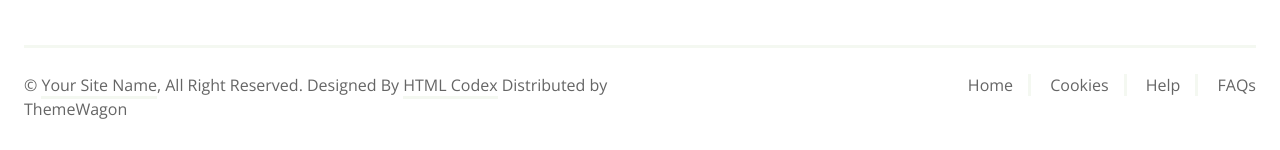
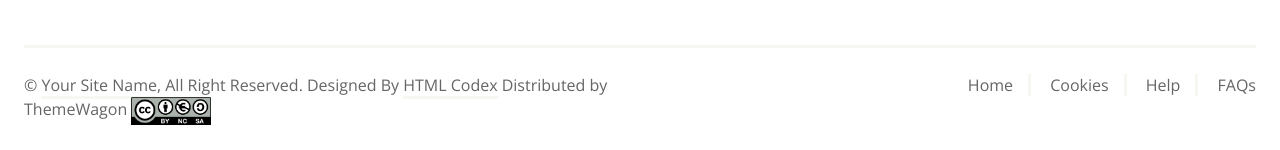
Before and after one commit to nerv00x/hairnic-1.0.0, a plain HTML site: page index.html in a window 1280 px wide. Shown: the part 4177-4327 px from the top of the page. Drawn offline with nearby package versions, Linux system fonts and the light colour scheme.

Commit message:
copyright

```diff
--- a/css/style.css
+++ b/css/style.css
@@ -430,3 +430,6 @@ img.animated.pulse {
 .margin-bottom{
     margin-bottom: 50px !important;
 }
+.imgCC{
+    width: 80px !important;
+}
--- a/index.html
+++ b/index.html
@@ -415,6 +415,7 @@
                         <!--/*** This template is free as long as you keep the footer author’s credit link/attribution link/backlink. If you'd like to use the template without the footer author’s credit link/attribution link/backlink, you can purchase the Credit Removal License from "https://htmlcodex.com/credit-removal". Thank you for your support. ***/-->
                         Designed By <a class="border-bottom" href="https://htmlcodex.com">HTML Codex</a> Distributed by
                         <a href="https://themewagon.com">ThemeWagon</a>
+                        <img class="imgCC" src="./img/CC.png" alt="copyright">
                     </div>
                     <div class="col-md-6 text-center text-md-end">
                         <div class="footer-menu">
```
Also changed, not shown: img/CC.png (added).
